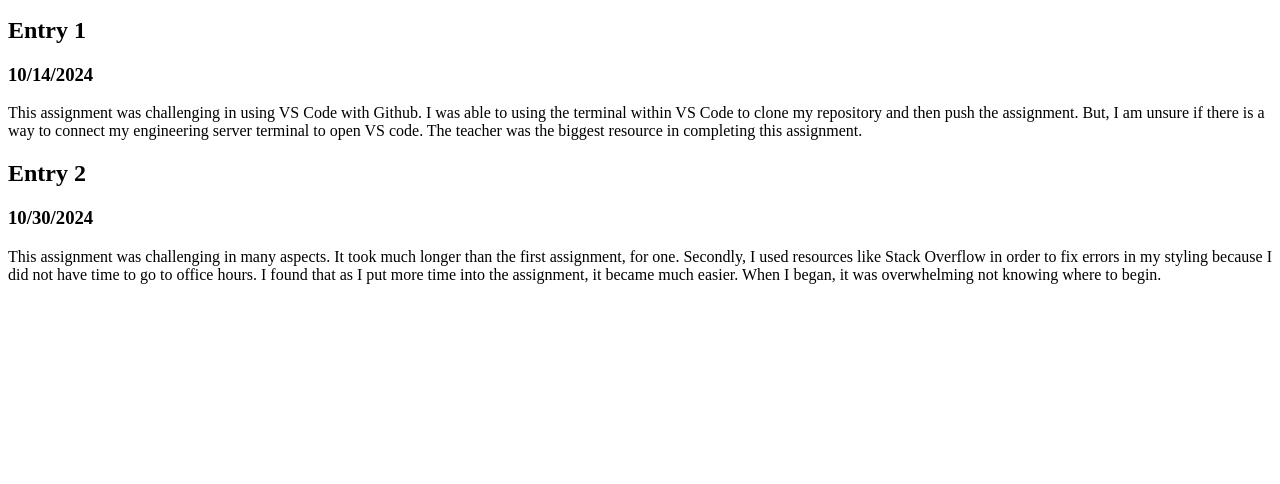
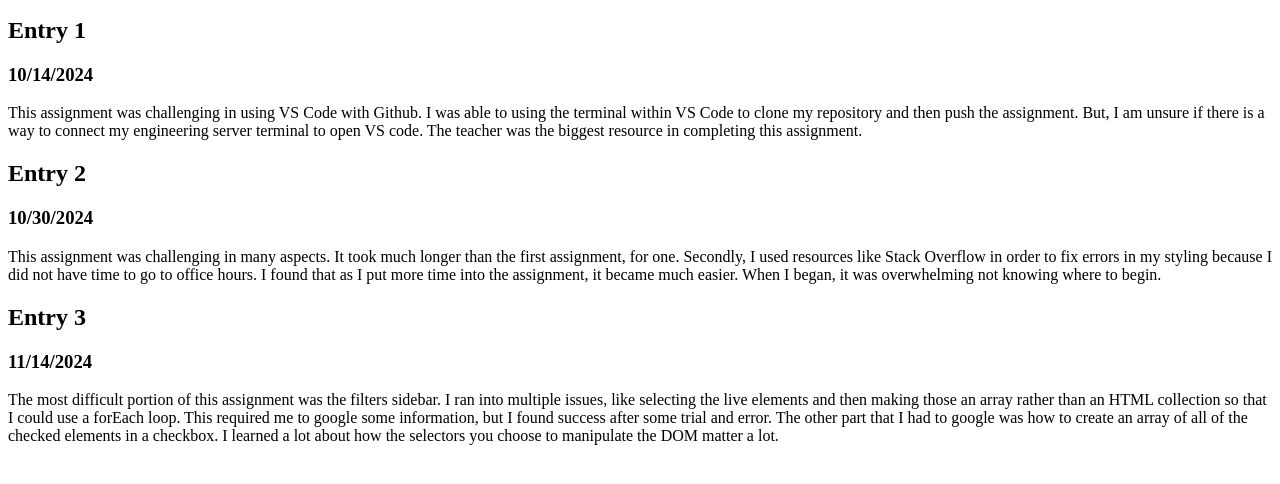
Before and after one commit to SierraSverdrup/CodeBlog, a plain HTML site: page index.html in a window 1280 px wide. Shown: the part 110-594 px from the top of the page. Drawn offline with Linux system fonts and the light colour scheme.

Commit message:
Update index.html

```diff
--- a/index.html
+++ b/index.html
@@ -33,5 +33,19 @@
             </p>
         </div>
 
+        <div>
+            <h2>Entry 3</h2>
+            <h3>11/14/2024</h3>
+            <p>
+                The most difficult portion of this assignment was the filters sidebar. I ran
+                into multiple issues, like selecting the live elements and then making those
+                an array rather than an HTML collection so that I could use a forEach loop. This
+                required me to google some information, but I found success after some trial and
+                error. The other part that I had to google was how to create an array of all
+                of the checked elements in a checkbox. I learned a lot about how the selectors
+                you choose to manipulate the DOM matter a lot.
+            </p>
+        </div>
+
     </body>
 </html>
```
